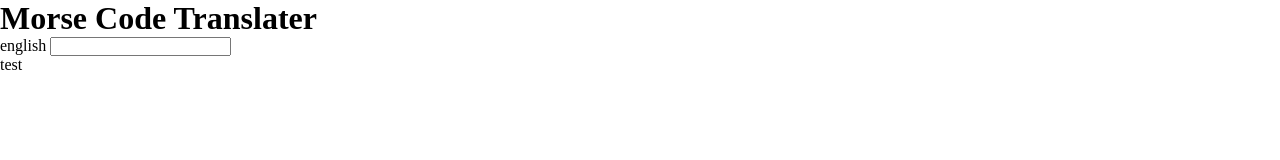
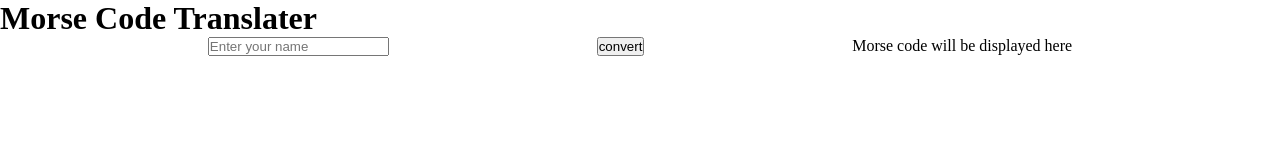
Before and after one commit to Khemi1998/MorseCodeTranslation, a website with bundled scripts: page index.html in a window 1280 px wide. Built offline with nearby package versions, Linux system fonts and the light colour scheme.

Commit message:
iteration7: working on display

```diff
--- a/index.html
+++ b/index.html
@@ -11,11 +11,14 @@
     <h1> Morse Code Translater</h1>
 
     <section class = "toMorse">
-        <label for= "english">english</label>
-        <input type="text" name="english" id="english" required>
+        <input placeholder="Enter your name" class= "toMorse__text">
 
-    <div class="englishToMorse">test</div>
+        <button class = "toMorse__buttons">convert</button>
+
+        <div class="toMorse__output">Morse code will be displayed here</div>
     </section>
 
+    <script src="./script.js"></script>
+    <script src="./translate.js"></script>
 </body>
 </html>
--- /dev/null
+++ b/script.js
@@ -0,0 +1,10 @@
+import {translateEnglishToMorse} from "./translate.js"
+
+const output = document.querySelector(".toMorse__output");
+const input = document.querySelector(".toMorse__text");
+const button = document.querySelector("toMorse__buttons");
+
+
+button.addEventListener("click", () => {
+
+})
--- a/styles.scss
+++ b/styles.scss
@@ -8,3 +8,8 @@
     box-sizing: border-box;
     height: auto;
 }
+
+.toMorse {
+    display: flex;
+    justify-content: space-evenly;
+}
--- a/translate.js
+++ b/translate.js
@@ -99,6 +99,7 @@ const morse = englishArr.map((letter)=>{
           return("invalid");
     }
 })
+
 //join array to form a string
 return morse.join("");
 };
```
Also changed, not shown: translater.test.js (+2 -2 lines), styles.css.
